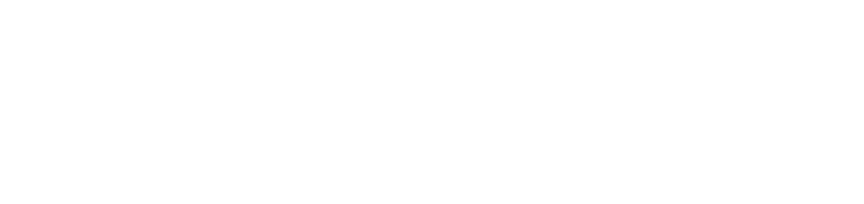
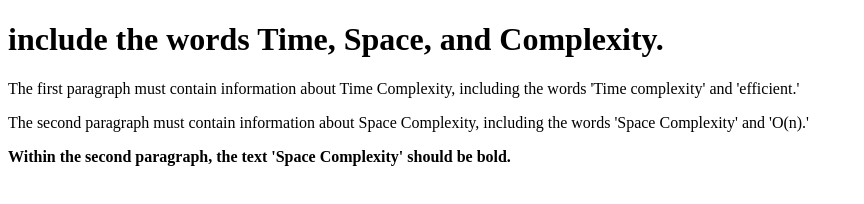
Before and after one commit to acciojob/time-and-space-complexity-JuleeKumari9696, a website: page main.html in a window 1280 px wide. Shown: the whole page, without its empty margins (0-864 px from the left). Drawn offline with Linux system fonts and the light colour scheme.

Commit message:
created a submission

```diff
--- a/main.html
+++ b/main.html
@@ -7,6 +7,11 @@
 </head>
 
 <body>
+	<h1>include the words Time, Space, and Complexity.
+</h1>
+	<p>The first paragraph must contain information about Time Complexity, including the words 'Time complexity' and 'efficient.'</p>
+	<p>The second paragraph must contain information about Space Complexity, including the words 'Space Complexity' and 'O(n).'</p>
+	<b>Within the second paragraph, the text 'Space Complexity' should be bold.</b>
 	<!-- the entire body must be written by student -->
     <script type="text/javascript" src="./script.js">
 </script>
```
